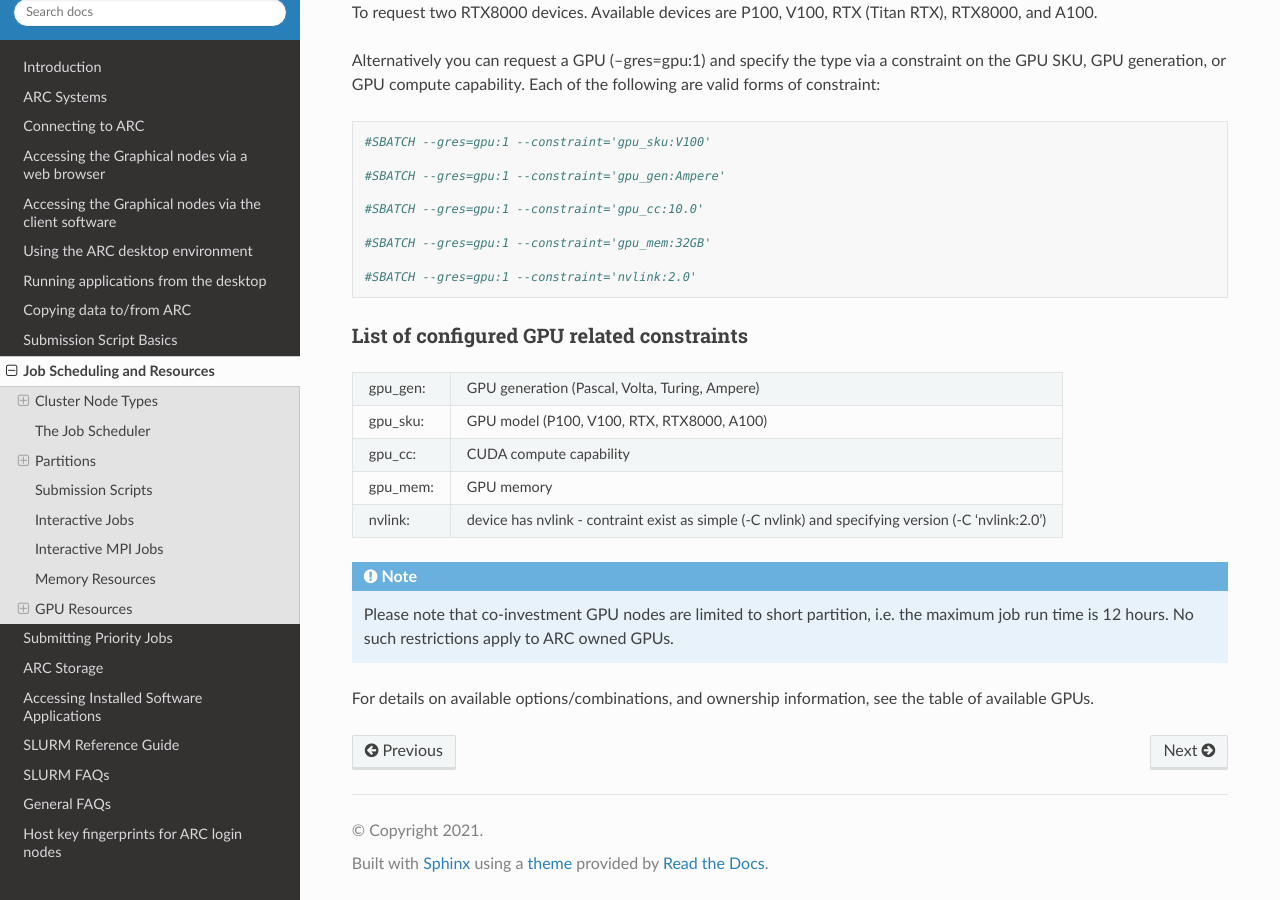
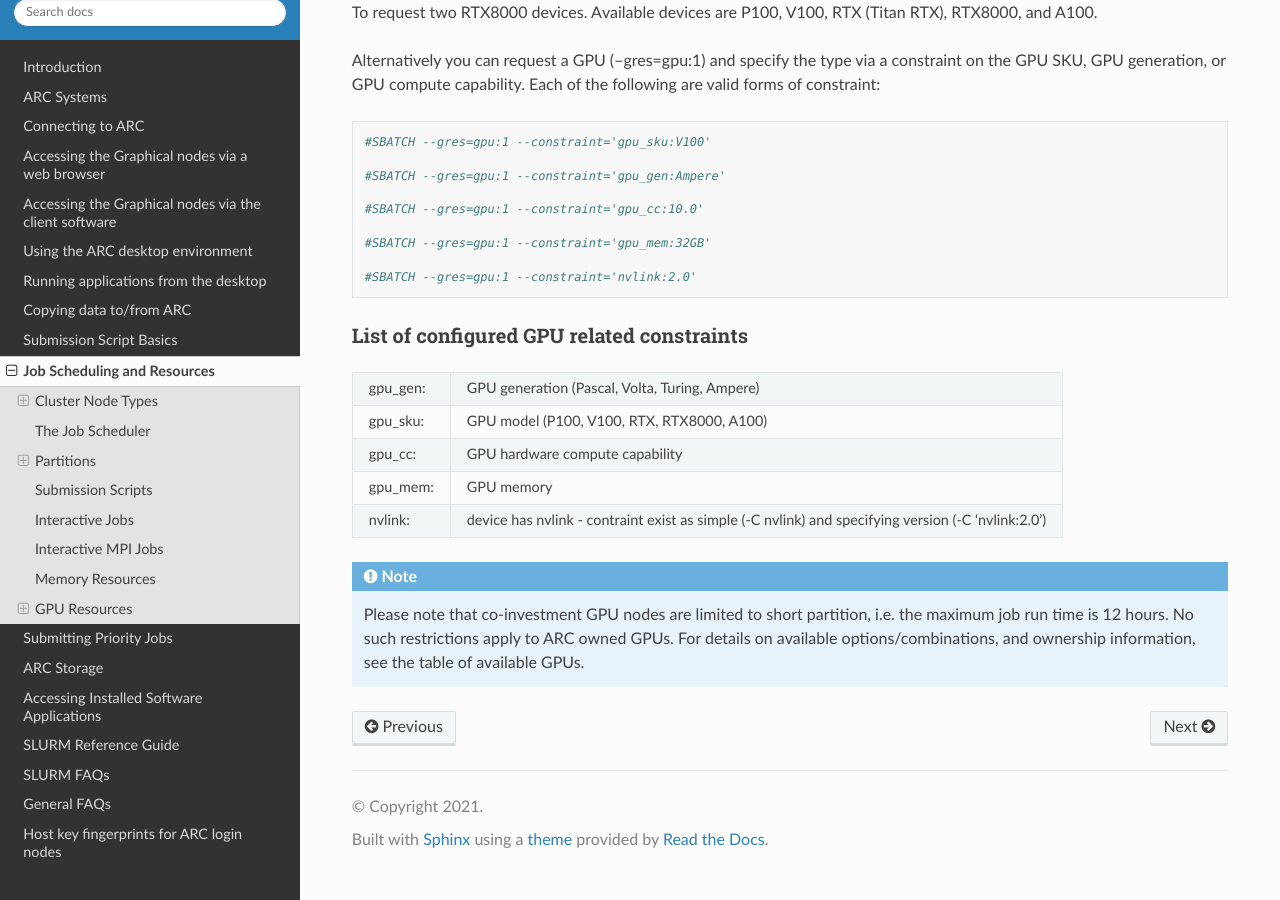
Before and after one commit to tina-friedrich/arc-user-guide, a Sphinx documentation site: the page built from docs/source/job-scheduling.rst, in a window 1280 px wide and 900 px high, scrolled down 6892 px. Built offline with Sphinx 7.4.7 and the Read the Docs theme 2.0.0, drawn with Linux system fonts in a browser that asks for light colours; some of the changed text lies outside the part shown.

Commit message:
Update job-scheduling.rst

```diff
--- a/docs/source/job-scheduling.rst
+++ b/docs/source/job-scheduling.rst
@@ -142,7 +142,7 @@
     module purge
     module load testapp/1.0
 
-    #Calculate number of primes from 2 to 10000
+    # Calculate number of primes from 2 to 10000
     prime 2 10000
 
 Interactive Jobs
@@ -265,7 +265,7 @@
 +----------+----------------------------------------------------------------------------------------------------+
 | gpu_sku: | GPU model (P100, V100, RTX, RTX8000, A100)                                                         |
 +----------+----------------------------------------------------------------------------------------------------+
-| gpu_cc:  | CUDA compute capability                                                                            |
+| gpu_cc:  | GPU hardware compute capability                                                                    |
 +----------+----------------------------------------------------------------------------------------------------+
 | gpu_mem: | GPU memory                                                                                         |
 +----------+----------------------------------------------------------------------------------------------------+
@@ -275,5 +275,4 @@
 .. note::
 
     Please note that co-investment GPU nodes are limited to short partition, i.e. the maximum job run time is 12 hours. No such restrictions apply to ARC owned GPUs.
-
-For details on available options/combinations, and ownership information, see the table of available GPUs.
+    For details on available options/combinations, and ownership information, see the table of available GPUs.
```
